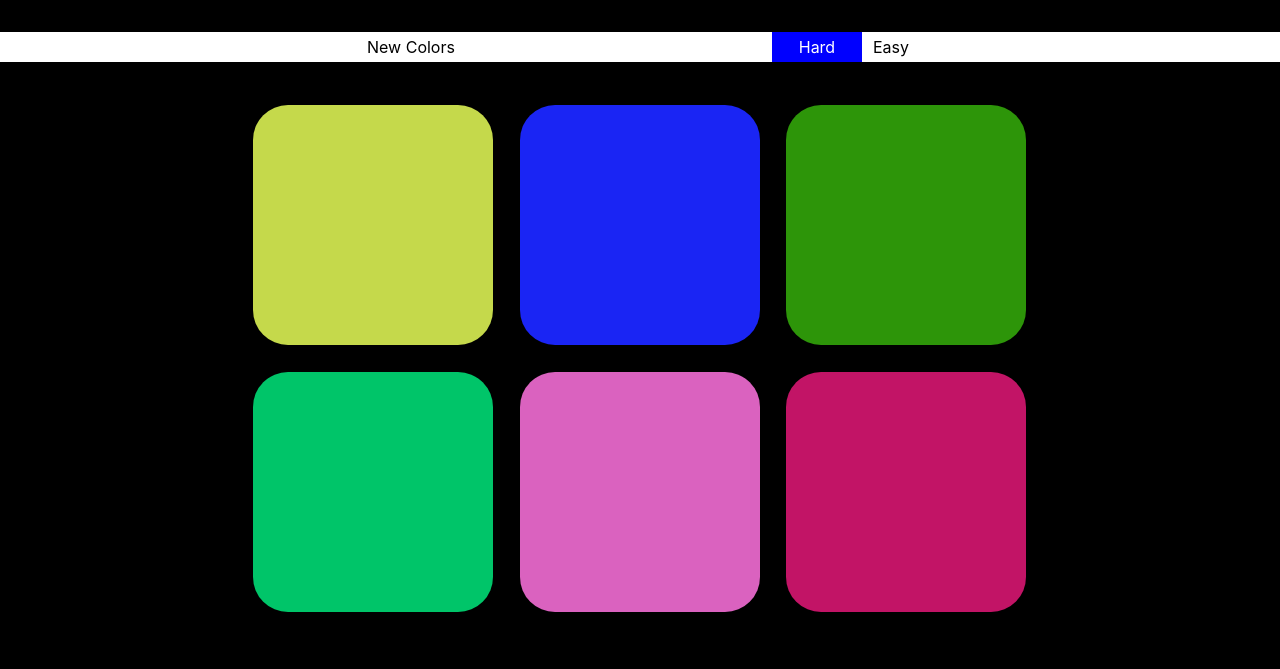
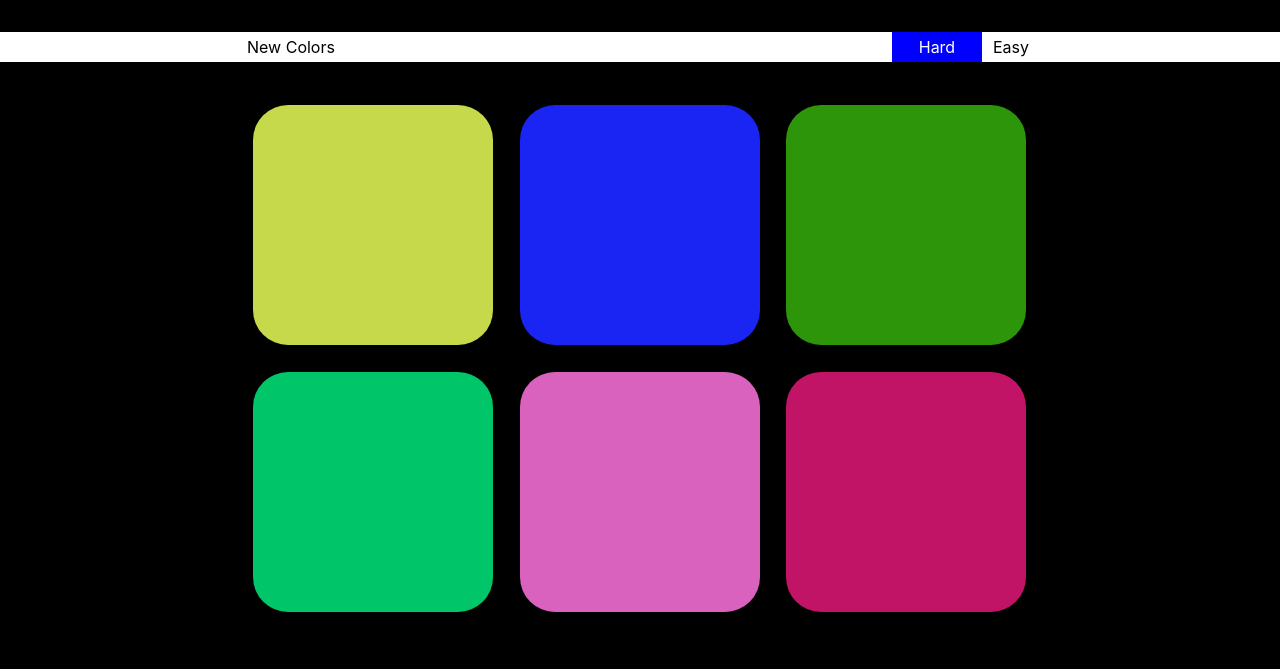
Before and after one commit to vishesh3006/Color-Game, a plain HTML site: page index.html in a window 1280 px wide. Shown: the part 131-800 px from the top of the page. Drawn offline with nearby package versions, Linux system fonts and the light colour scheme.

Commit message:
Update style.css

```diff
--- a/css/style.css
+++ b/css/style.css
@@ -49,22 +49,22 @@ button:hover{
 }
 .reset{
     float: left;
-    margin-left: 15%;
+    /* margin-left: 15%; */
 }
-
+/*
 .center{
     float: center;
-}
+} */
 
 .right{
     padding-left: 10px;
     padding-right: 10px;
     float: right;
 }
-
+/*
 .easy{
     margin-right: 15%;
-}
+} */
 
 .active{
     width : 90px;
```
